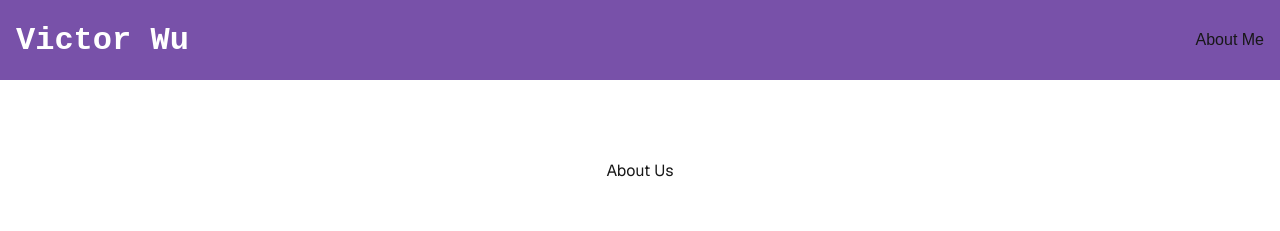
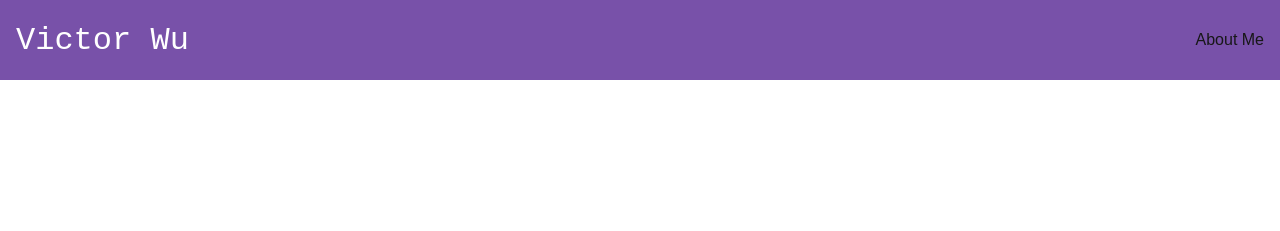
Before and after one commit to milo-sc/my-website, a Next.js app: page /about in a window 1280 px wide. Shown: the top 231 px of the page. Built offline with nearby package versions, Linux system fonts and the light colour scheme.

Commit message:
adds href to name

```diff
--- a/src/app/about/page.tsx
+++ b/src/app/about/page.tsx
@@ -7,8 +7,8 @@ export default function About() {
     <div>
       <Header />
       <main className={styles.page}>
-        <a href="/">
-          About Us
+        <a>
+          {/* About Me */}
         </a>
 
         <p>
--- a/src/components/name/Name.tsx
+++ b/src/components/name/Name.tsx
@@ -3,7 +3,7 @@ import styles from "./styles.module.css";
 export default function Name() {
   return (
     <div className={styles.name}>
-      <h1> Victor Wu </h1>
+      <a href="/"> Victor Wu </a>
     </div>
   );
 }
--- a/src/components/name/styles.module.css
+++ b/src/components/name/styles.module.css
@@ -1,5 +1,10 @@
-.name {
+.name a {
   color: white;
   font-family: 'Courier New', Courier, monospace;
+  font-size: xx-large;
   padding: 1rem;
 }
+
+.name a:hover {
+  color: #4169E1;
+}
```
